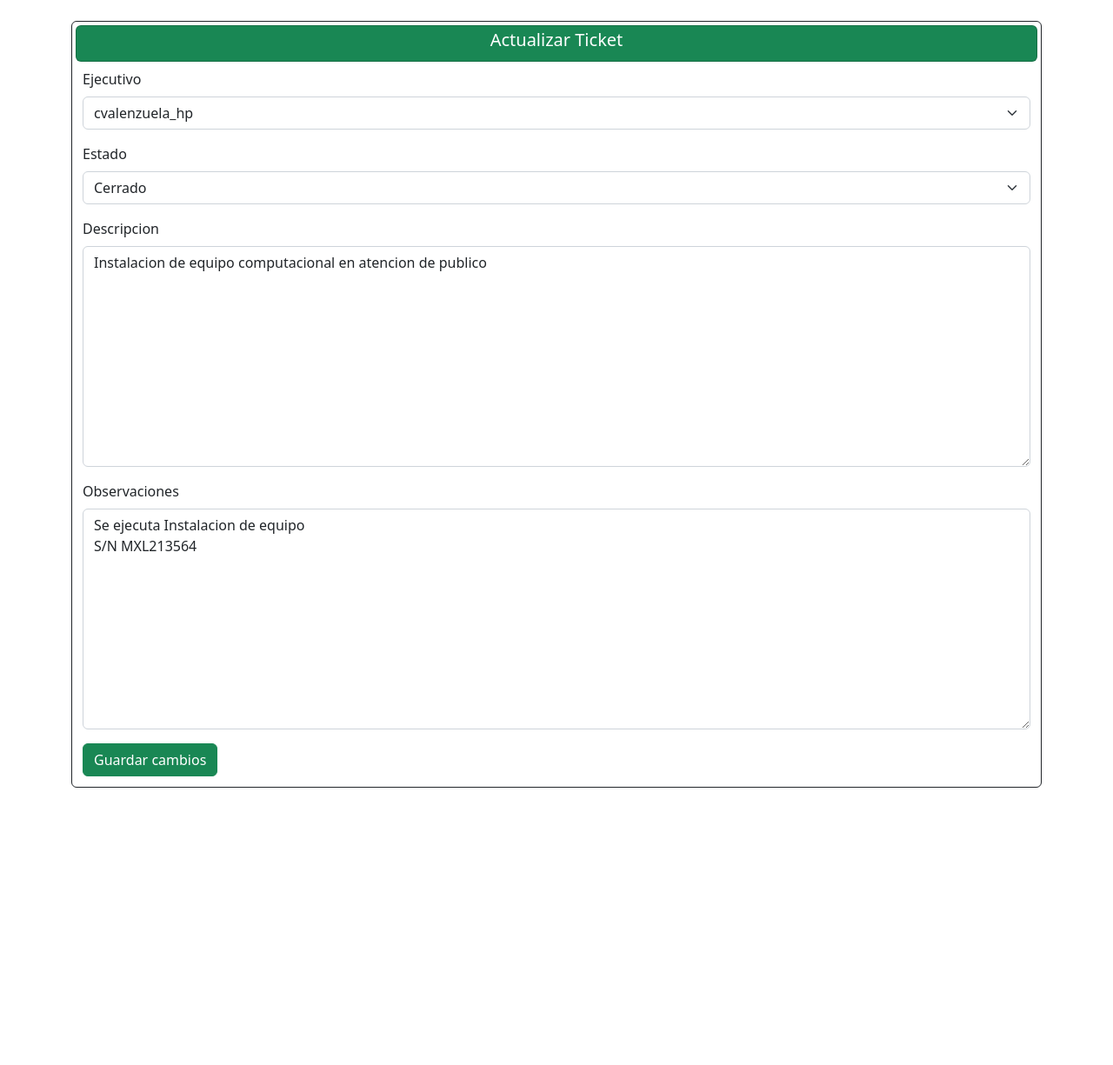
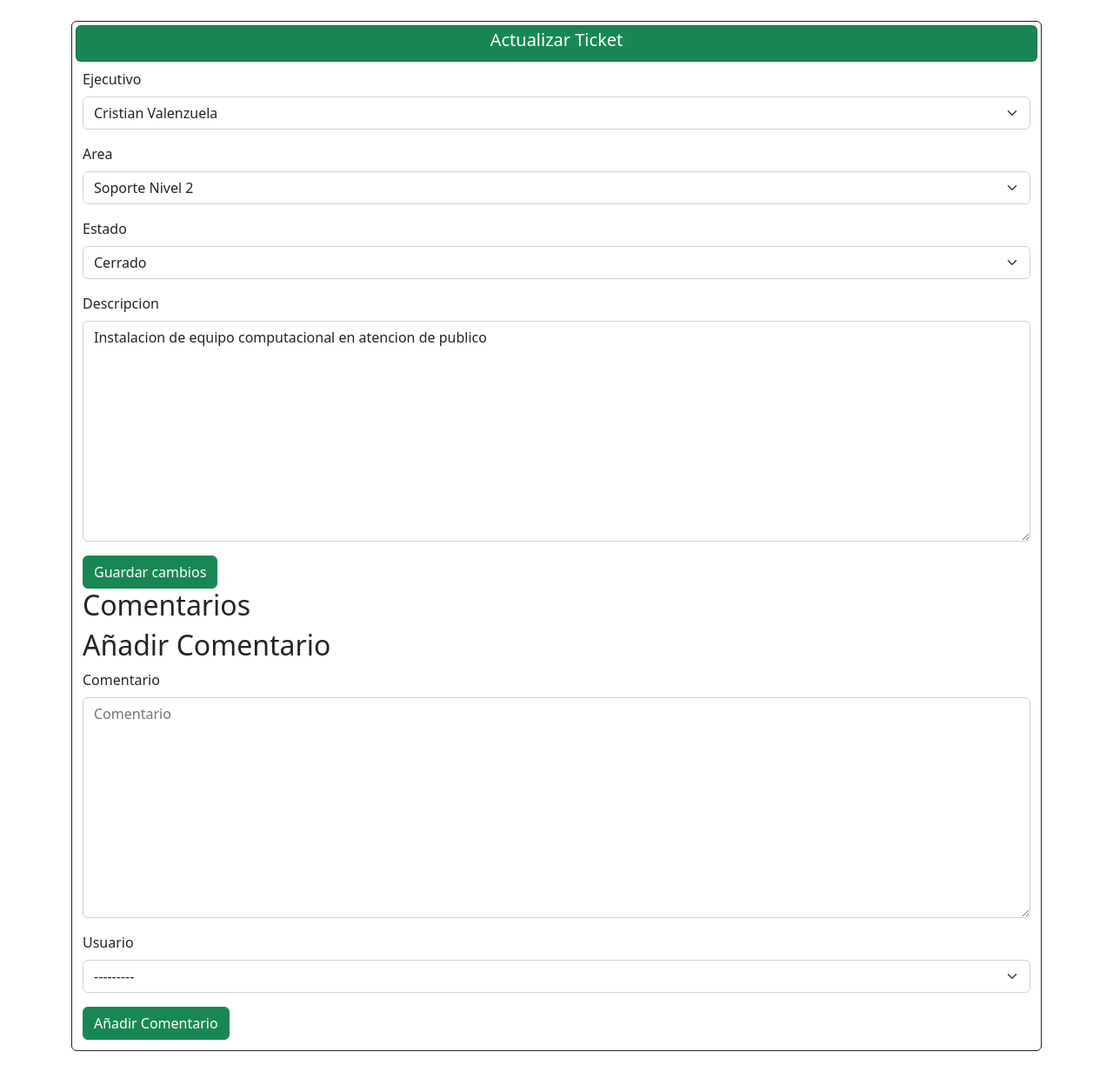
Before and after one commit to RuttenAsphodel/tap_consultora, a Django app: page /home/14/editar_ticket in a window 1280 px wide. Shown: the part 56-1281 px from the top of the page at 87% size. Before the commit the page ends 962 px from the top, so only its background shows below. Run offline with Django 5.2, Linux system fonts and the light colour scheme; a user stored in the database is signed in; data comes from the database, SQL or seed files in the repository; data that the repository does not hold is empty; some libraries are stand-ins or nearby versions.

Commit message:
implementacion comentarios tickets

```diff
--- a/core/admin.py
+++ b/core/admin.py
@@ -18,3 +18,5 @@ class TicketAdmin(admin.ModelAdmin):
                     'estado')
 
 admin.site.register(Ticket, TicketAdmin)
+
+admin.site.register(Comentarios)
--- a/core/forms.py
+++ b/core/forms.py
@@ -16,7 +16,7 @@ class FormCrearTicket(forms.ModelForm):
 class FormEditarTicket(forms.ModelForm):
     class Meta:
         model = Ticket
-        fields = ['ejecutivo','estado', 'descripcion', 'observaciones']
+        fields = ['ejecutivo','area','estado', 'descripcion']
 
 
     def __init__(self, *args, **kwargs):
@@ -89,7 +89,7 @@ class FormCrearEstado(forms.ModelForm):
 class FormCrearComentario(forms.ModelForm):
     class Meta:
         model = Comentarios
-        fields = ['ticket','user','comentario']
+        fields = ['comentario', 'user']
 
 
 # Formulario de Configuracion de Perfiles
--- a/core/models.py
+++ b/core/models.py
@@ -85,10 +85,13 @@ class Estado(models.Model):
 
 # Modelo de Comentarios no tocar.
 class Comentarios(models.Model):
-    ticket = models.ForeignKey(Ticket, on_delete=models.CASCADE)
-    user = models.ForeignKey(User, on_delete=models.CASCADE)
-    comentario = models.CharField(max_length=255, blank=True, verbose_name='Comentario')
+    ticket = models.ForeignKey(Ticket, related_name='comentarios' , on_delete=models.CASCADE)
+    user = models.ForeignKey(User, on_delete=models.CASCADE, verbose_name='Usuario')
+    comentario = models.TextField(max_length=255, blank=True, verbose_name='Comentario')
     fecha_comentario = models.DateTimeField(auto_now_add=True, verbose_name='Creado en')
+
+    def __str__(self):
+        return self.comentario
 
 
 # Perfil de usuario extendido Django
@@ -104,7 +107,7 @@ class Profile(models.Model):
 
 
     def __str__(self):
-        return self.user.username
+        return self.nombre +' ' +  self.apellido
 
 @receiver(post_save, sender=User)
 def create_user_profile(sender, instance, created, **kwargs):
--- a/core/templates/core/tickets/editar_ticket.html
+++ b/core/templates/core/tickets/editar_ticket.html
@@ -17,6 +17,24 @@
                     {% bootstrap_form form layout='horizontal' %}
                     <button type="submit" class="btn btn-success">Guardar cambios</button>
                 </form>
+
+                <h2>Comentarios</h2>
+                <ul class='list-group '>
+                    {% for comentario in comentarios %}
+                        <li class="list-group-item ">
+                            <p class="text-bg-success">Por: {{ comentario.user }} el {{ comentario.fecha_comentario }} </p>
+                            <p>{{ comentario.comentario }}</p>
+                        </li>
+                    {% endfor %}
+                </ul>
+
+                <h2>Añadir Comentario</h2>
+                <form method="post">
+                    {% csrf_token %}
+                    {% bootstrap_form form_comentario layout='horizontal' %}
+                    <button type="submit" class='btn btn-success'>Añadir Comentario</button>
+                </form>
+
             </div>
         </div>
     </div>
@@ -27,6 +45,9 @@
 
 
 
+
+
+
 {% endif %}
 
 {% endblock %}
--- a/core/views.py
+++ b/core/views.py
@@ -6,8 +6,8 @@ from django.contrib.auth import logout, login
 from django.contrib.auth.forms import AuthenticationForm, UserCreationForm
 from django.contrib import messages
 
-from .forms import FormCrearTicket, FormEditarTicket, FormConfigProfile, FormCrearArea, FormCrearCriticidad, FormCrearTipo, FormCrearEstado
-from .models import Ticket, Profile, Area, Criticidad, Tipo, Estado
+from .forms import FormCrearTicket, FormEditarTicket, FormConfigProfile, FormCrearArea, FormCrearCriticidad, FormCrearTipo, FormCrearEstado, FormCrearComentario
+from .models import Ticket, Profile, Area, Criticidad, Tipo, Estado, Comentarios
 
 # Create your views here.
 # Decorator login_required para validar el usuario antes de ejecutar la vista Usuarios
@@ -116,15 +116,36 @@ def vista_listar_tickets(request):
 # Vista de Detalle de Tickets
 def vista_detalle_ticket(request, id):
     ticket = get_object_or_404(Ticket, id=id)
-    return render(request, 'core/tickets/detalle_ticket.html', {'ticket': ticket})
+    comentarios = ticket.comentarios.all().order_by('-fecha_comentario')
+
+    if request.method =='POST':
+        form_comentario = FormCrearComentario(request.POST)
+        if form_comentario.is_valid():
+            nuevo_comentario = form_comentario.save(commit=False)
+            nuevo_comentario.ticket = ticket
+            nuevo_comentario.save()
+            return redirect('detalle_ticket', id=ticket.id)
+    else:
+        form_comentario = FormCrearComentario
+
+
+    return render(request, 'core/tickets/detalle_ticket.html', {
+        'ticket' : ticket,
+        'comentarios': comentarios,
+        'form_comentario': form_comentario,
+    })
+
+# return render(request, 'core/tickets/detalle_ticket.html', {'ticket': ticket})
+
+
 
 @login_required
 # Vista de Creacion del Ticket
 def vista_crear_ticket(request):
     if request.method == 'POST':
         # Filtrar ejecutivos disponibles solo si el usuario es cliente
-        # if request.usuario.rol == 'Cliente':
-        #     form = FormCrearTicket(request.POST, cliente=request.usuario)
+        # if request.profile.group == 'Cliente':
+        #     form = FormCrearTicket(request.POST, cliente=request.profile)
         # else:
         form = FormCrearTicket(request.POST)
         if form.is_valid():
@@ -138,8 +159,8 @@ def vista_crear_ticket(request):
             return redirect('tickets')
     else:
         # Filtrar ejecutivos disponibles solo si el usuario es cliente
-        # if request.Usuario.rol == 'Cliente':
-        #     form = FormCrearTicket(cliente=request.usuario)
+        # if request.profile.group == 'Cliente':
+        #     form = FormCrearTicket(cliente=request.profile)
         # else:
         form = FormCrearTicket()
 
@@ -150,7 +171,7 @@ def vista_crear_ticket(request):
 def vista_editar_ticket(request, id):
     ticket = get_object_or_404(Ticket, id=id)
     # Permitir edición solo al ejecutivo asignado o al cliente creador
-    # if request.usuario == ticket.ejecutivo or request.usuario == ticket.cliente:
+    # if request.user == ticket.ejecutivo or request.user == ticket.cliente:
     if request.method == 'POST':
         form = FormEditarTicket(request.POST, instance=ticket)
         if form.is_valid():
@@ -161,7 +182,27 @@ def vista_editar_ticket(request, id):
     #else:
     #   return redirect('listar_tickets')  # Redirigir si no tiene permiso
 
-    return render(request, 'core/tickets/editar_ticket.html', {'form': form, 'ticket': ticket})
+    comentarios = ticket.comentarios.all().order_by('-fecha_comentario')
+
+    if request.method =='POST':
+        form_comentario = FormCrearComentario(request.POST)
+        if form_comentario.is_valid():
+            nuevo_comentario = form_comentario.save(commit=False)
+            nuevo_comentario.ticket = ticket
+            nuevo_comentario.save()
+            return redirect('editar_ticket', id=ticket.id)
+    else:
+        form_comentario = FormCrearComentario
+
+
+    return render(request, 'core/tickets/editar_ticket.html', {
+        'ticket' : ticket,
+        'form' : form,
+        'comentarios': comentarios,
+        'form_comentario': form_comentario,
+
+    })
+#    return render(request, 'core/tickets/editar_ticket.html', {'form': form, 'ticket': ticket})
 
 
 def exit(request):
```
Also changed, not shown: core/templates/core/tickets/detalle_ticket.html (+15 -4 lines), core/migrations/0001_initial.py, core/migrations/0002_alter_comentarios_ticket_alter_comentarios_user.py (added), core/migrations/0002_delete_usuario.py (deleted).
